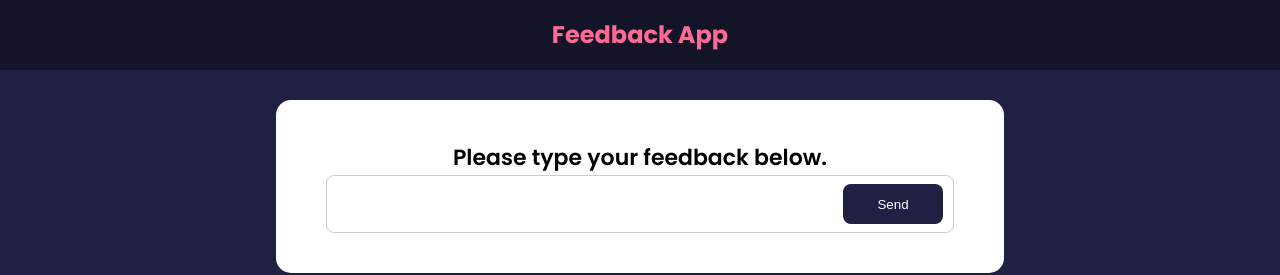
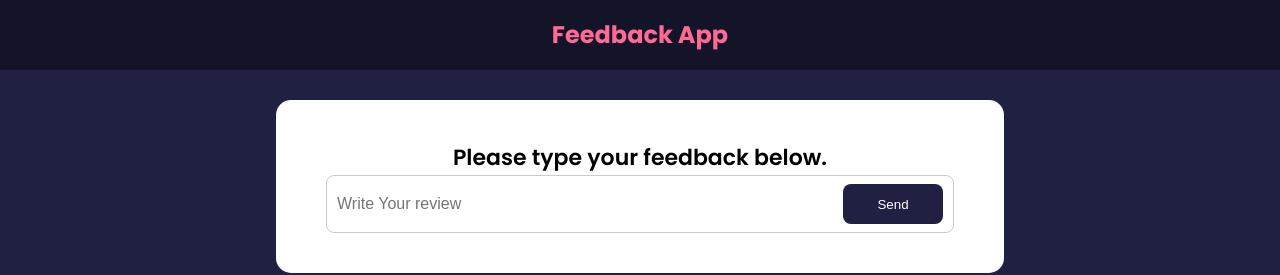
Before and after one commit to Pratapdong12/feedBackApp, a React (Create React App) app: page / in a window 1280 px wide. Shown: the top 275 px of the page. Built offline with nearby package versions, Linux system fonts and the light colour scheme.

Commit message:
handler function and state added in Feedback Component

```diff
--- a/src/components/FeedbackForm.js
+++ b/src/components/FeedbackForm.js
@@ -3,14 +3,26 @@ import Button from './shared/Button';
 import Card from './shared/Card';
 
 function FeedbackForm() {
+
+  const [text, setText] = React.useState('');
+
+  const handleChangeText = (e) =>{
+    setText(e.target.value);
+  };
+
+
+
+
+
   return (
     <Card>
       <form>
         <h2>Please type your feedback below.</h2>
         <div className='input-group'>
-          <input type='text' />
+          <input type='text' onChange = {handleChangeText} placeholder='Write Your review'/>
           <Button> Send </Button>
         </div>
+
       </form>
     </Card>
   );
```
